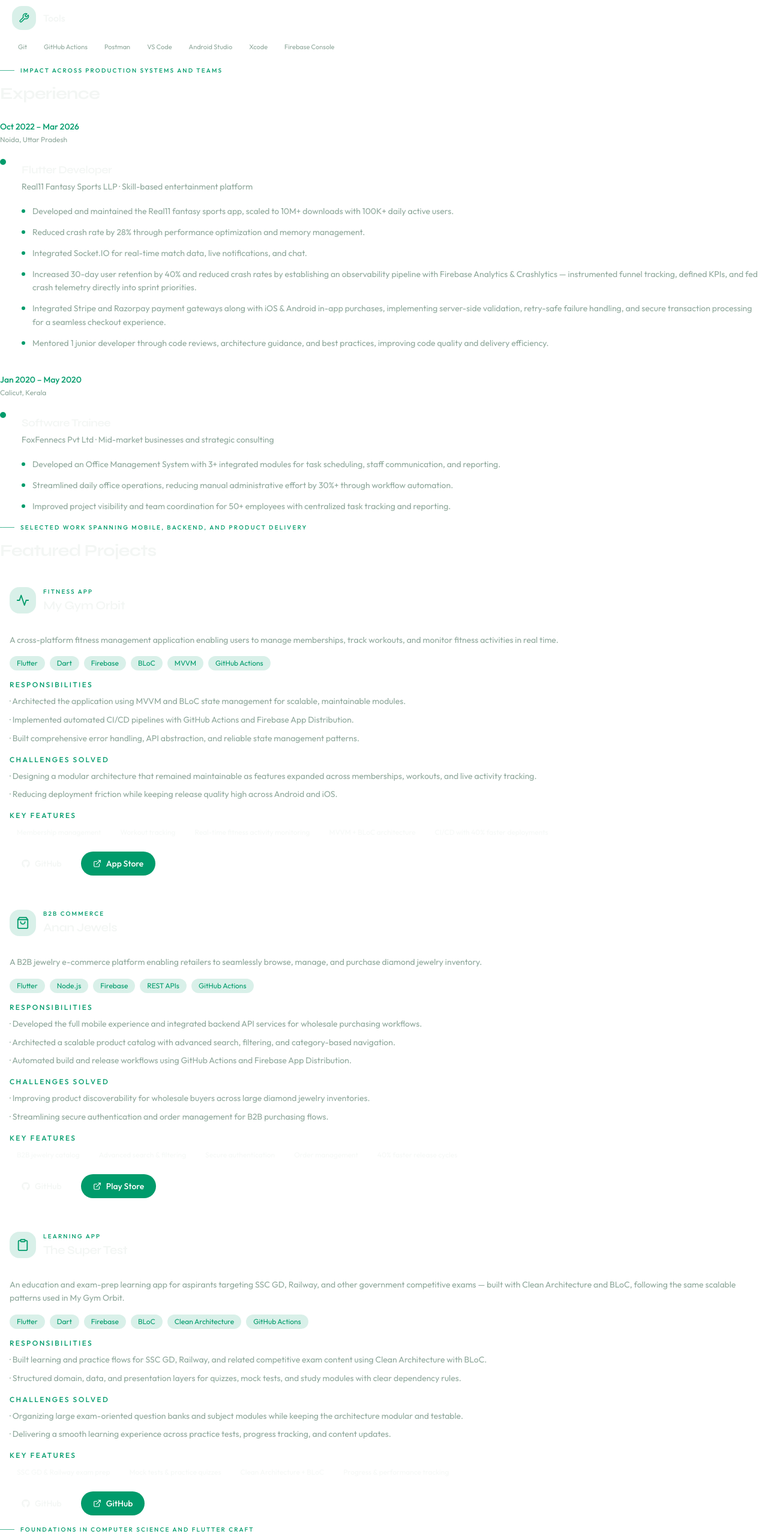
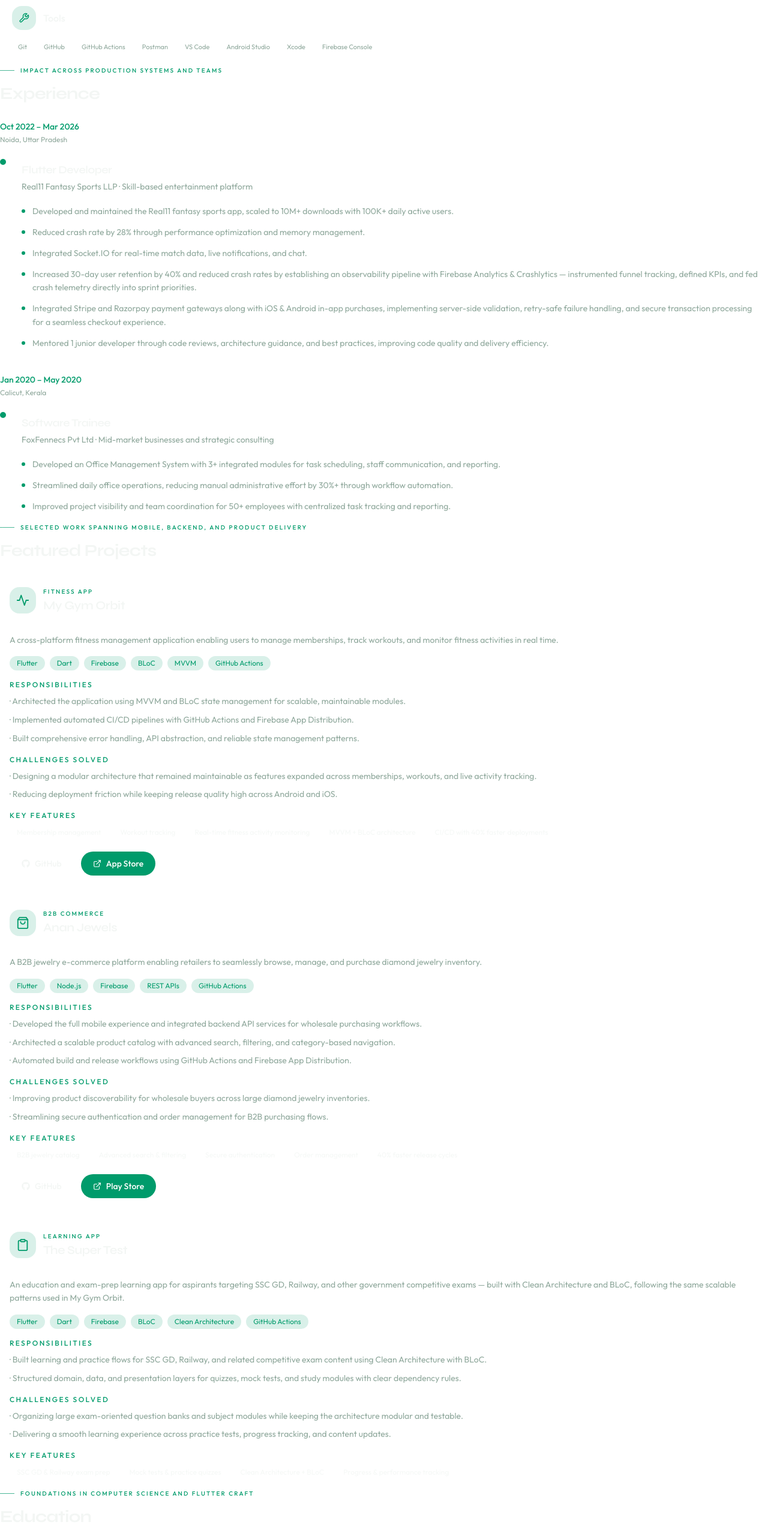
Before and after one commit to salsalvm/portfolio, a React (Vite) app: page / in a window 1280 px wide. Shown: the part 2001-4564 px from the top of the page at 60% size. Built offline with nearby package versions, Linux system fonts and the light colour scheme.

Commit message:
issue resolved

```diff
--- a/src/components/ProjectCard.jsx
+++ b/src/components/ProjectCard.jsx
@@ -135,16 +135,22 @@ export default function ProjectCard({ project, index }) {
             </div>
           </div>
 
+          {(project.github || project.liveDemo) && (
             <div className="flex flex-wrap gap-3 pt-1">
+              {project.github && (
                 <Button href={project.github} target="_blank" rel="noopener noreferrer" variant="secondary">
                   <FaGithub />
                   GitHub
                 </Button>
+              )}
+              {project.liveDemo && (
                 <Button href={project.liveDemo} target="_blank" rel="noopener noreferrer">
                   <FiExternalLink />
                   {project.liveDemoLabel || 'Live Demo'}
                 </Button>
+              )}
             </div>
+          )}
         </div>
       </GlassCard>
     </motion.article>
--- a/src/data/projects.json
+++ b/src/data/projects.json
@@ -70,10 +70,7 @@
         "Mock tests & practice quizzes",
         "Clean Architecture + BLoC",
         "Progress & performance tracking"
-      ],
-      "github": "https://github.com/salsalvm",
-      "liveDemo": "https://github.com/salsalvm",
-      "liveDemoLabel": "GitHub"
+      ]
     }
   ]
 }
--- a/src/data/skills.json
+++ b/src/data/skills.json
@@ -44,6 +44,7 @@
       "icon": "tools",
       "skills": [
         "Git",
+        "GitHub",
         "GitHub Actions",
         "Postman",
         "VS Code",
```
Lines whose indentation alone changed are shown as unchanged.
